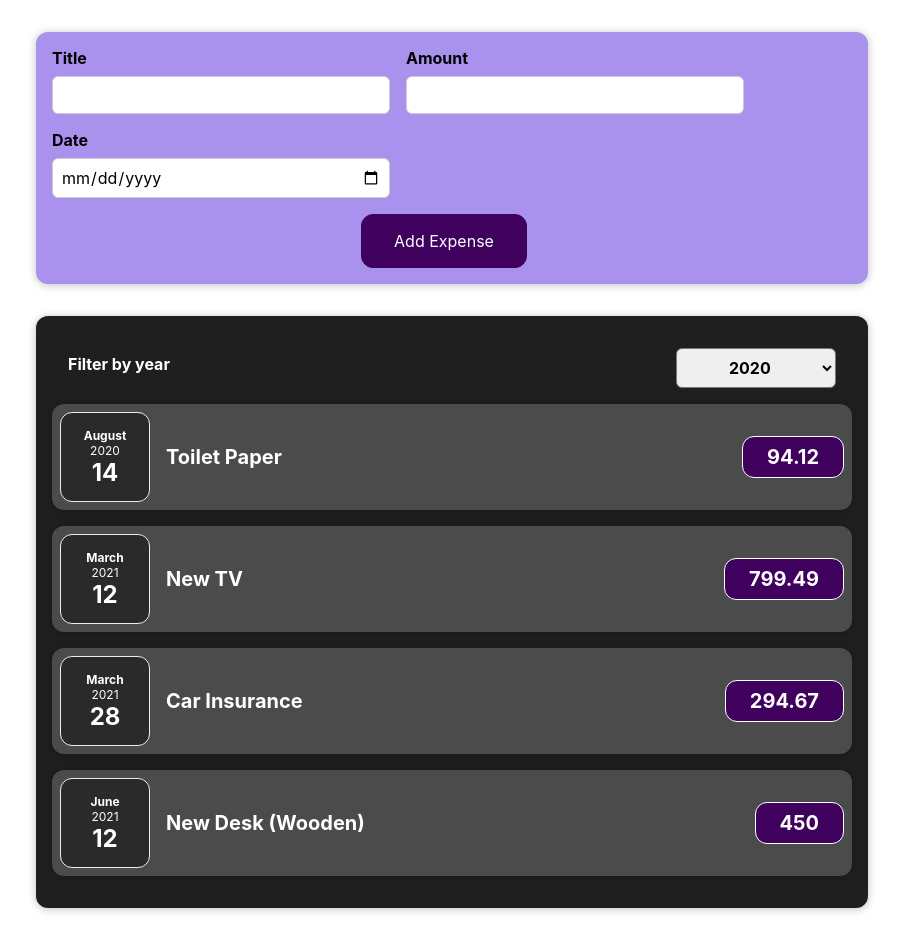
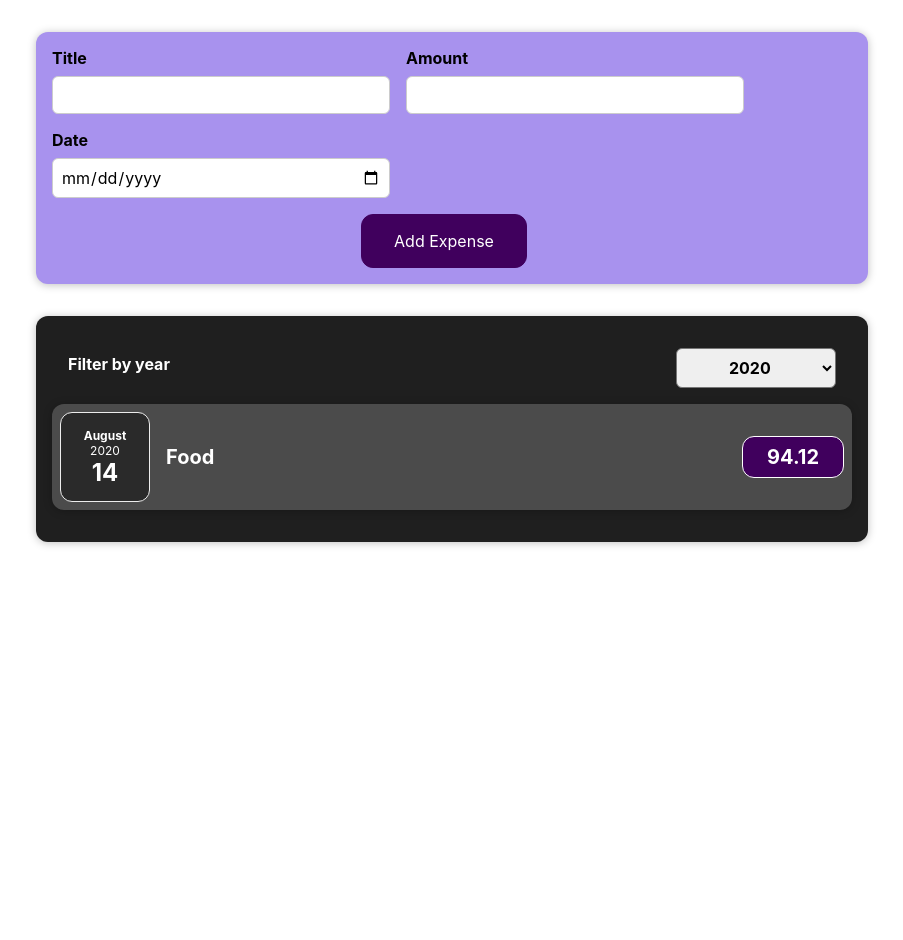
Before and after one commit to Sparrow48/expense-tracker, a React (Create React App) app: page / in a window 1280 px wide. Shown: the whole page, without its empty margins (188-1091 px from the left). After the commit the page ends 800 px from the top, so only its background shows below. Built offline with nearby package versions, Linux system fonts and the light colour scheme.

Commit message:
complete up to assignment-3

```diff
--- a/src/App.js
+++ b/src/App.js
@@ -1,31 +1,23 @@
+import { useState } from "react";
 import NewExpense from "./components/NewExpense/NewExpense";
 import Expense from "./components/Expenses/Expense";
 
+const INITIAL_EXPENSES = [
+  {
+    id: "e1",
+    title: "Food",
+    amount: 94.12,
+    date: new Date(2020, 7, 14),
+  },
+];
+
 const App = () => {
-  const expenses = [
-    {
-      id: "e1",
-      title: "Toilet Paper",
-      amount: 94.12,
-      date: new Date(2020, 7, 14),
-    },
-    { id: "e2", title: "New TV", amount: 799.49, date: new Date(2021, 2, 12) },
-    {
-      id: "e3",
-      title: "Car Insurance",
-      amount: 294.67,
-      date: new Date(2021, 2, 28),
-    },
-    {
-      id: "e4",
-      title: "New Desk (Wooden)",
-      amount: 450,
-      date: new Date(2021, 5, 12),
-    },
-  ];
+  const [expenses, setExpenses] = useState(INITIAL_EXPENSES);
 
   const addExpenseHandler = expense => {
-    console.log(expense);
+    setExpenses(prevState => {
+      return [expense, ...prevState];
+    });
   };
 
   return (
--- a/src/components/Expenses/Expense.js
+++ b/src/components/Expenses/Expense.js
@@ -10,6 +10,11 @@ const Expense = props => {
   const filterChangeHandler = selectedYear => {
     setFilteredYear(selectedYear);
   };
+
+  const filteredExpenses = props.expenses.filter(
+    expense => expense.date.getFullYear().toString() === filteredYear
+  );
+
   return (
     <div>
       <Card className={classes.Expenses}>
@@ -17,8 +22,9 @@ const Expense = props => {
           selected={filteredYear}
           onFilterChange={filterChangeHandler}
         />
-        {props.expenses.map(expense => (
+        {filteredExpenses.map(expense => (
           <ExpenseItem
+            key={expense.id}
             title={expense.title}
             amount={expense.amount}
             date={expense.date}
```
